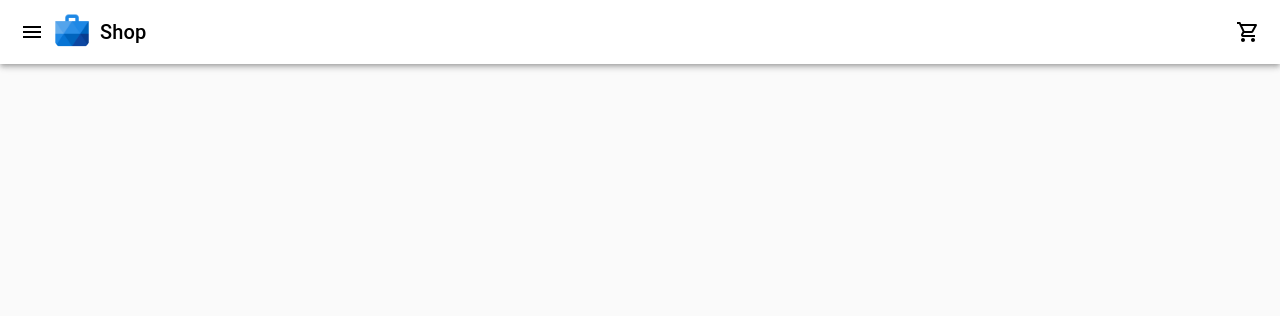
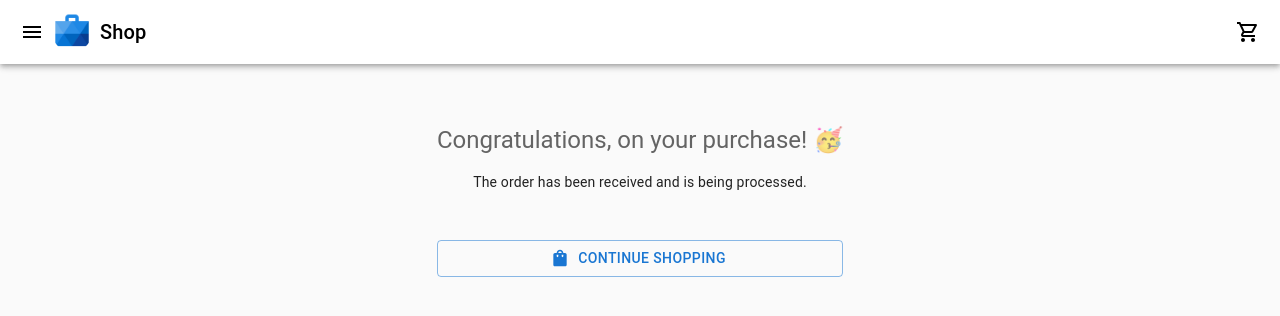
Before and after one commit to andrej-dyck/feature-toggles-visual-demo, a React (Create React App) app: page /confirmation/1 in a window 1280 px wide. Before the commit this address had no page. Shown: the top 316 px of the page. Built offline with nearby package versions, Linux system fonts and the light colour scheme.

Commit message:
Show confirmation after checkout

```diff
--- a/src/App.tsx
+++ b/src/App.tsx
@@ -10,7 +10,8 @@ const Catalog = React.lazy(() => import('./Catalog/Catalog'))
 const CategoryTitle = React.lazy(() => import('./Catalog/CategoryTitle'))
 const ListCategory = React.lazy(() => import('./Products/ListCategory'))
 const ProductDetails = React.lazy(() => import('./Products/ProductDetails'))
-const Cart = React.lazy(() => import('./Cart/Cart'))
+const CartSummary = React.lazy(() => import('./Cart/CartSummary'))
+const Confirmation = React.lazy(() => import('./Cart/Confirmation'))
 
 function App() {
   const catalogStore = new FakeCatalogStore()
@@ -40,7 +41,12 @@ function App() {
             } />
             <Route path="/cart" element={
               <React.Suspense fallback={<Loading />}>
-                <Cart />
+                <CartSummary />
+              </React.Suspense>
+            } />
+            <Route path="/confirmation/:orderId" element={
+              <React.Suspense fallback={<Loading />}>
+                <Confirmation />
               </React.Suspense>
             } />
           </Routes>
--- a/src/Cart/Cart.tsx
+++ b/src/Cart/CartSummary.tsx
@@ -1,17 +1,23 @@
+import { CreditCard } from '@mui/icons-material'
 import { Button, Typography } from '@mui/material'
 import React from 'react'
 import { useNavigate } from 'react-router-dom'
 import ContentTitle from '../Layouts/ContentTitle'
 import { Currency, formatCurrency } from '../Products/Currency'
-import './Cart.css'
+import './CartSummary.css'
 
-const Cart: React.FC = () => {
+const CartSummary: React.FC = () => {
   // const { cart } = useContext(CartContext);
   // const cartSize = StoreData.getCartSize(cart);
   const navigate = useNavigate()
 
   const cartSize = ((): number => 0)()
   const total: Currency = { value: 0, code: 'EUR' }
+
+  const handleCheckout = () => {
+    const orderId = crypto.randomUUID()
+    navigate(`/confirmation/${orderId}`)
+  }
 
   return (
     <div className="Cart">
@@ -31,12 +37,15 @@ const Cart: React.FC = () => {
         </span>
       </div>
       <div className="buttons">
-        <Button variant="contained" onClick={() => navigate('/checkout')}>
-          Checkout
+        <Button variant="contained"
+                startIcon={<CreditCard />}
+                onClick={handleCheckout}
+        >
+          Buy now
         </Button>
       </div>
     </div>
   )
 }
 
-export default Cart
+export default CartSummary
--- /dev/null
+++ b/src/Cart/Confirmation.css
@@ -0,0 +1,8 @@
+.container {
+  margin-top: 40px;
+  text-align: center;
+}
+
+.action {
+  margin-top: 48px !important;
+}
--- /dev/null
+++ b/src/Cart/Confirmation.tsx
@@ -0,0 +1,27 @@
+import { ShoppingBag } from '@mui/icons-material'
+import { Button, Stack, Typography } from '@mui/material'
+import React from 'react'
+import { useNavigate } from 'react-router-dom'
+import ContentTitle from '../Layouts/ContentTitle'
+import './Confirmation.css'
+
+const Confirmation: React.FC = () => {
+  const navigate = useNavigate()
+
+  return (
+    <Stack direction="column" spacing={1} className="container">
+      <ContentTitle text="Congratulations, on your purchase! 🥳" />
+      <Typography variant="body2">
+        The order has been received and is being processed.
+      </Typography>
+      <Button variant="outlined"
+              startIcon={<ShoppingBag />}
+              onClick={() => navigate('/')}
+              className="action">
+        Continue shopping
+      </Button>
+    </Stack>
+  )
+}
+
+export default Confirmation
--- a/src/Layouts/GridLayout.tsx
+++ b/src/Layouts/GridLayout.tsx
@@ -7,7 +7,7 @@ const GridLayout: React.FC<{ children?: React.ReactNode }> = ({ children }) => {
     <Grid container
           justifyContent="center"
           alignItems="flex-start"
-          spacing={2}
+          spacing={1}
     >
       {items.map((c, i) => (<Grid item key={i}>{c}</Grid>))}
     </Grid>
```
Also changed, not shown: src/Cart/CartSummary.css (renamed from src/Cart/Cart.css).
